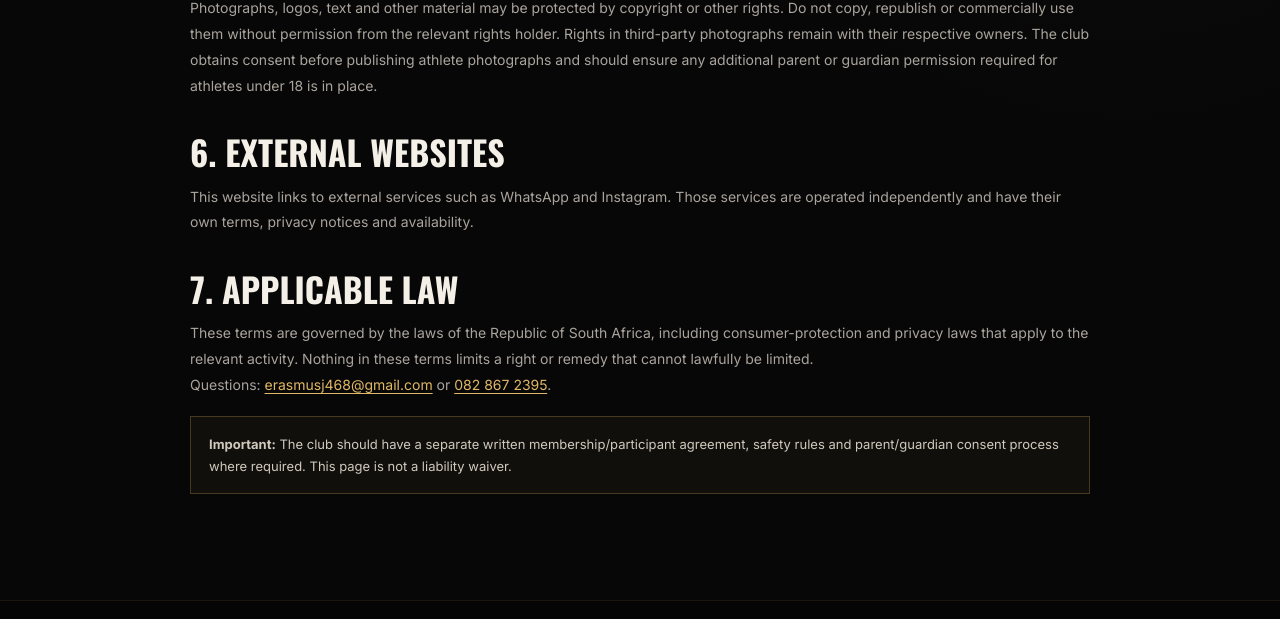
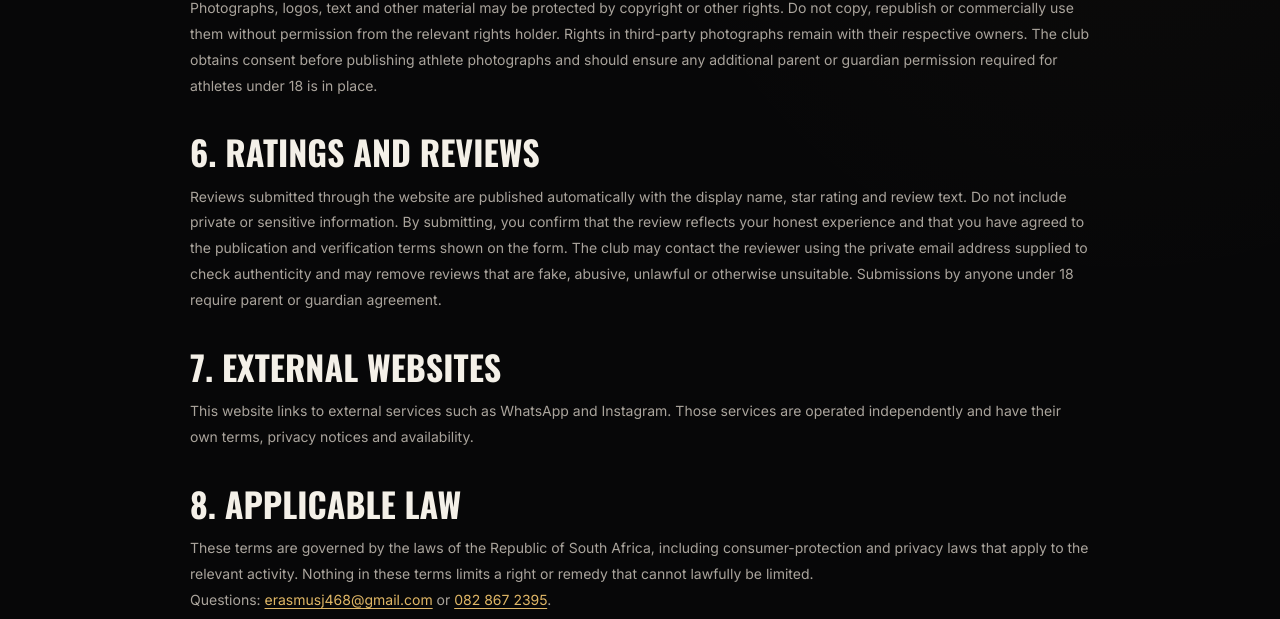
Before and after one commit to erasmusj468/Hopefield-MMA, a website: page terms.html in a window 1280 px wide. Shown: the part 1437-2056 px from the top of the page. Drawn offline with nearby package versions, Linux system fonts and the light colour scheme.

Commit message:
Add website review publication terms

```diff
--- a/terms.html
+++ b/terms.html
@@ -12,8 +12,9 @@
 <h2>3. Participants under 18</h2><p>Anyone under 18 should involve a parent or legal guardian when making training enquiries or arrangements. The club should obtain any required parent/guardian consent before accepting a minor as a participant or publishing identifiable photographs or personal information about them.</p>
 <h2>4. Accuracy and claims</h2><p>The club aims to keep profiles, records, results, prices and schedules accurate. Rankings, titles, qualifications and other specific claims should only be published when the club can verify them. Please contact the club if you notice an error.</p>
 <h2>5. Photographs, logos and copyright</h2><p>Photographs, logos, text and other material may be protected by copyright or other rights. Do not copy, republish or commercially use them without permission from the relevant rights holder. Rights in third-party photographs remain with their respective owners. The club obtains consent before publishing athlete photographs and should ensure any additional parent or guardian permission required for athletes under 18 is in place.</p>
-<h2>6. External websites</h2><p>This website links to external services such as WhatsApp and Instagram. Those services are operated independently and have their own terms, privacy notices and availability.</p>
-<h2>7. Applicable law</h2><p>These terms are governed by the laws of the Republic of South Africa, including consumer-protection and privacy laws that apply to the relevant activity. Nothing in these terms limits a right or remedy that cannot lawfully be limited.</p><p>Questions: <a href="mailto:erasmusj468@gmail.com">erasmusj468@gmail.com</a> or <a href="tel:+27828672395">082 867 2395</a>.</p>
+<h2>6. Ratings and reviews</h2><p>Reviews submitted through the website are published automatically with the display name, star rating and review text. Do not include private or sensitive information. By submitting, you confirm that the review reflects your honest experience and that you have agreed to the publication and verification terms shown on the form. The club may contact the reviewer using the private email address supplied to check authenticity and may remove reviews that are fake, abusive, unlawful or otherwise unsuitable. Submissions by anyone under 18 require parent or guardian agreement.</p>
+<h2>7. External websites</h2><p>This website links to external services such as WhatsApp and Instagram. Those services are operated independently and have their own terms, privacy notices and availability.</p>
+<h2>8. Applicable law</h2><p>These terms are governed by the laws of the Republic of South Africa, including consumer-protection and privacy laws that apply to the relevant activity. Nothing in these terms limits a right or remedy that cannot lawfully be limited.</p><p>Questions: <a href="mailto:erasmusj468@gmail.com">erasmusj468@gmail.com</a> or <a href="tel:+27828672395">082 867 2395</a>.</p>
 <div class="policy-note"><strong>Important:</strong> The club should have a separate written membership/participant agreement, safety rules and parent/guardian consent process where required. This page is not a liability waiver.</div></div></section></main>
 <footer class="site-footer"><div class="container footer-grid"><div class="footer-brand"><img src="assets/logo.jpeg" alt=""><div><strong>HOPEFIELD MMA</strong><span>Train • Compete • Represent</span></div></div><div class="footer-contact"><a href="tel:+27828672395">082 867 2395</a><a href="mailto:erasmusj468@gmail.com">erasmusj468@gmail.com</a></div><div class="footer-meta"><span>Hopefield, Western Cape, South Africa</span><span>© <span data-year></span> Hopefield MMA Club</span></div></div></footer>
 <a class="whatsapp-float" href="https://wa.me/27828672395" target="_blank" rel="noopener noreferrer" aria-label="WhatsApp Hopefield MMA">WA</a><button class="back-top" id="backTop" aria-label="Back to top">↑</button><script src="data.js"></script><script src="app.js"></script></body></html>
```
